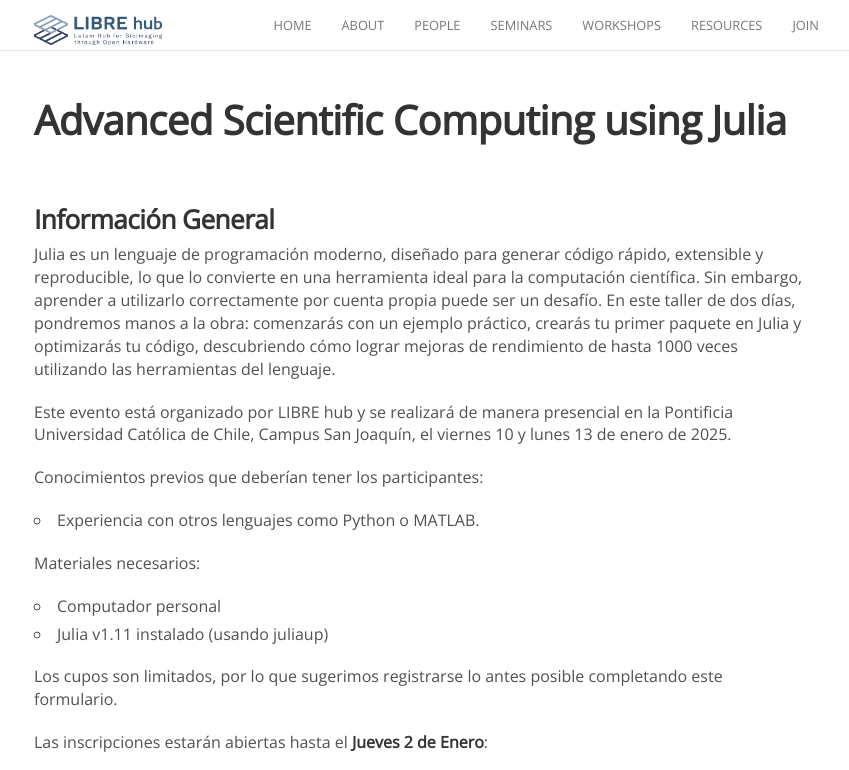
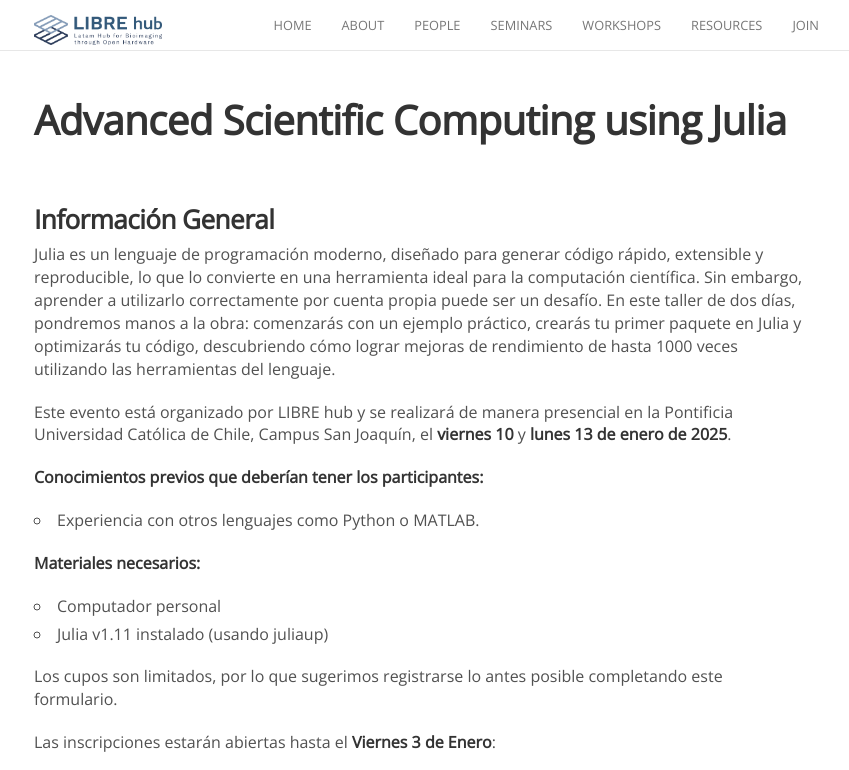
Before and after one commit to LIBREhub/LIBREhub.github.io, a Jekyll site: the page built from _posts/2024-12-19-julia-ws-2024.md, in a window 1280 px wide and 900 px high, cut to the strip 0-770 px from the top of the window. Shown: the whole strip, without its empty margins (221-1070 px from the left). Built offline with Jekyll 4.4.1, drawn with Linux system fonts in a browser that asks for light colours; nearby versions of some CDN libraries.

Commit message:
Update text format

```diff
--- a/_posts/2024-12-19-julia-ws-2024.md
+++ b/_posts/2024-12-19-julia-ws-2024.md
@@ -14,17 +14,17 @@ docu:
 
 Julia es un lenguaje de programación moderno, diseñado para generar código rápido, extensible y reproducible, lo que lo convierte en una herramienta ideal para la computación científica. Sin embargo, aprender a utilizarlo correctamente por cuenta propia puede ser un desafío. En este taller de dos días, pondremos manos a la obra: comenzarás con un ejemplo práctico, crearás tu primer paquete en Julia y optimizarás tu código, descubriendo cómo lograr mejoras de rendimiento de hasta 1000 veces utilizando las herramientas del lenguaje.
 
-Este evento está organizado por LIBRE hub y se realizará de manera presencial en la Pontificia Universidad Católica de Chile, Campus San Joaquín, el viernes 10 y lunes 13 de enero de 2025.
+Este evento está organizado por LIBRE hub y se realizará de manera presencial en la Pontificia Universidad Católica de Chile, Campus San Joaquín, el **viernes 10** y **lunes 13 de enero de 2025**.
 
-Conocimientos previos que deberían tener los participantes:
+**Conocimientos previos que deberían tener los participantes:**
 - Experiencia con otros lenguajes como Python o MATLAB.
 
-Materiales necesarios:
+**Materiales necesarios:**
 - Computador personal
 - Julia v1.11 instalado (usando juliaup)
 
 Los cupos son limitados, por lo que sugerimos registrarse lo antes posible completando este formulario.
 
-Las inscripciones estarán abiertas hasta el **Jueves 2 de Enero**:
+Las inscripciones estarán abiertas hasta el **Viernes 3 de Enero**:
 
 <iframe src="https://docs.google.com/forms/d/e/1FAIpQLScIHp3ki8CGO8CycZQKhF7LOlFTfCh-HEgaEYZ3r5JyM2NqUA/viewform?usp=sharing" width="640" height="3184" frameborder="0" marginheight="0" marginwidth="0"></iframe>
```
